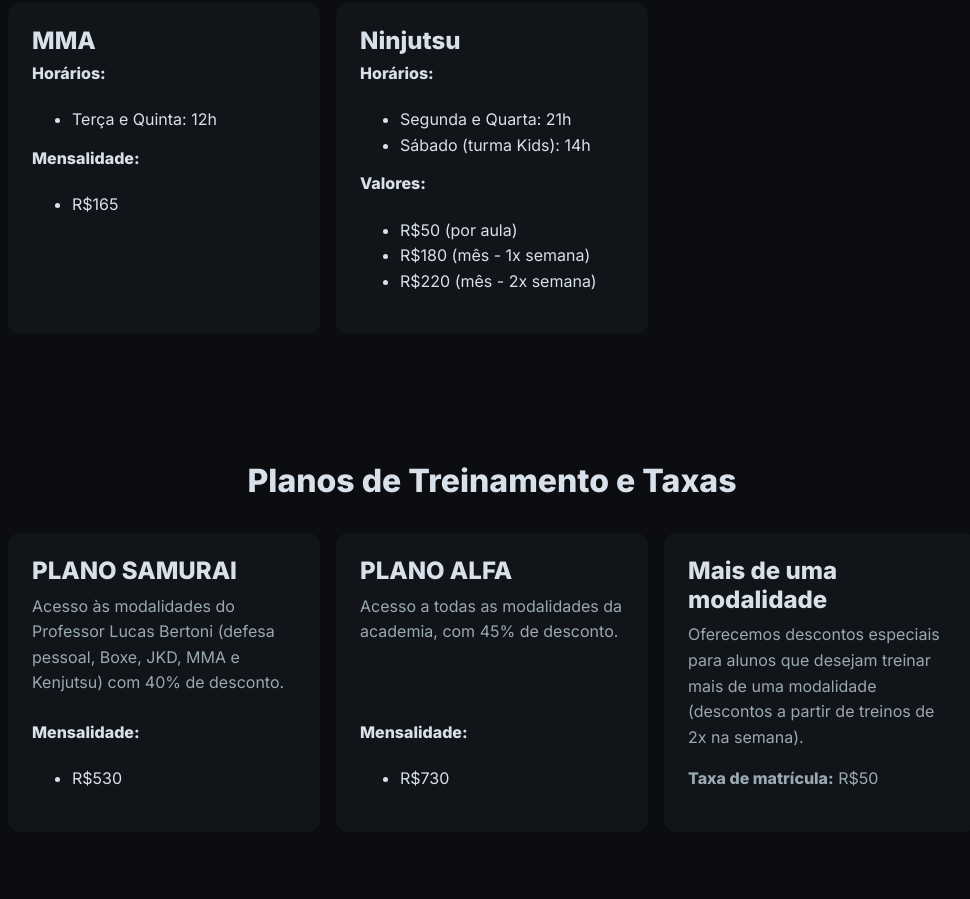
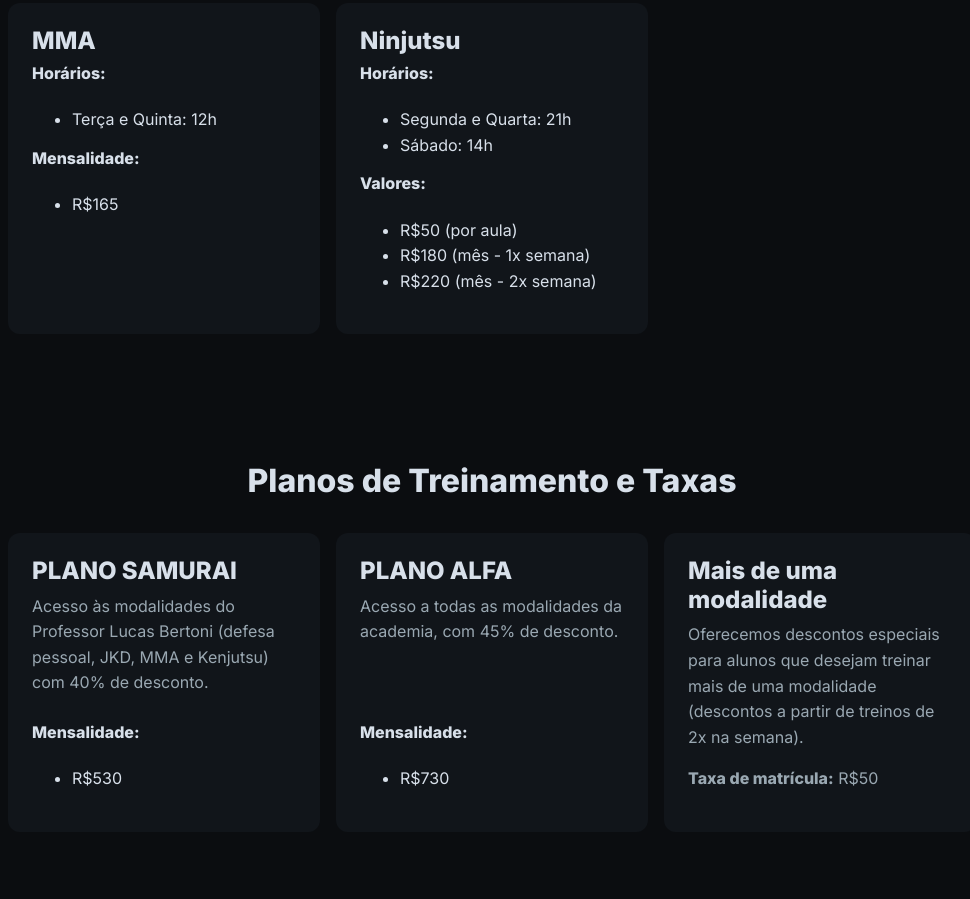
Before and after one commit to bbertoni-null/dojo-bertoni, a plain HTML site: page modalidades.html in a window 1280 px wide. Shown: the part 1115-2014 px from the top of the page, without its empty margins (148-1118 px from the left). Drawn offline with Linux system fonts and the light colour scheme; files whose address does not match are found by name.

Commit message:
site online v1

```diff
--- a/modalidades.html
+++ b/modalidades.html
@@ -130,7 +130,7 @@
           <h4>Horários:</h4>
           <ul>
             <li>Segunda e Quarta: 21h</li>
-            <li>Sábado (turma Kids): 14h</li>
+            <li>Sábado: 14h</li>
           </ul>
           <h4>Valores:</h4>
           <ul>
@@ -147,7 +147,7 @@
       <div class="cards__wrap">
         <article class="card">
           <h3>PLANO SAMURAI</h3>
-          <p>Acesso às modalidades do Professor Lucas Bertoni (defesa pessoal, Boxe, JKD, MMA e Kenjutsu) com 40% de desconto.</p>
+          <p>Acesso às modalidades do Professor Lucas Bertoni (defesa pessoal, JKD, MMA e Kenjutsu) com 40% de desconto.</p>
           <h4>Mensalidade:</h4>
           <ul>
             <li>R$530</li>
```
Also changed, not shown: index.html (+1 -1 lines), sobre-dojo.html (+1 -1 lines).
